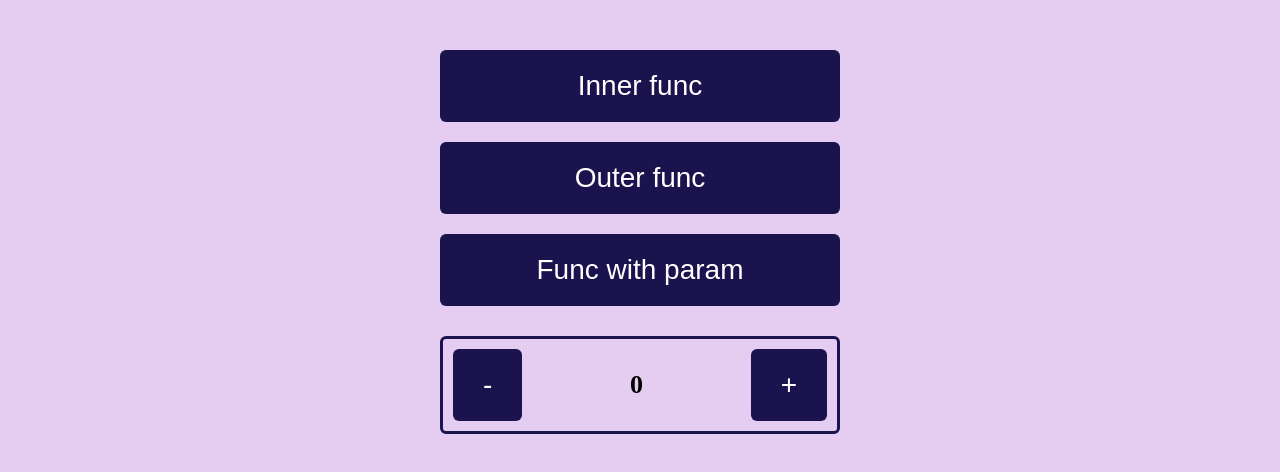
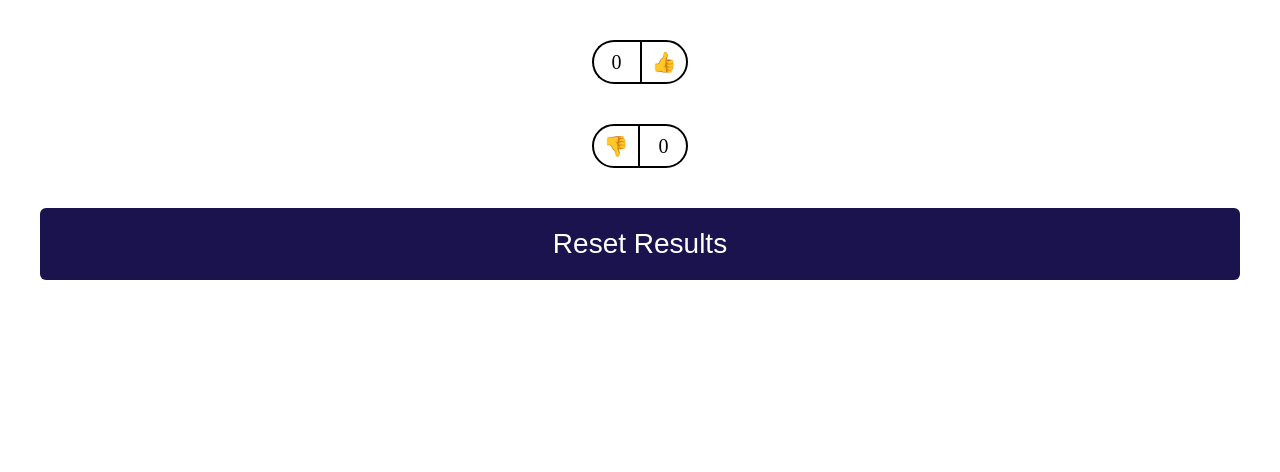
Before and after one commit to orekhov-vitaly/71_react, a React (Vite) app: page / in a window 1280 px wide. Shown: the top 472 px of the page. Built offline with nearby package versions, Linux system fonts and the light colour scheme.

Commit message:
Add Homework04

```diff
--- a/src/App.jsx
+++ b/src/App.jsx
@@ -5,10 +5,11 @@
 // Импорты лекций
 // import Lesson02 from "./lessons/Lesson02/Lesson02";
 // import Lesson03 from "./lessons/Lesson03/Lesson03";
-import Lesson04 from "./lessons/Lesson04/Lesson04";
+// import Lesson04 from "./lessons/Lesson04/Lesson04";
 
 // Импорты домашних работ
 // import Homework02 from "./homeworks/Homework02/Homework02";
+import Homework04 from "./homeworks/Homework04/Homework04";
 
 function App() {
     return (
@@ -20,10 +21,11 @@ function App() {
             {/* Лекции */}
             {/* <Lesson02 /> */}
             {/* <Lesson03 /> */}
-            <Lesson04/>
+            {/* <Lesson04/> */}
 
             {/* Домашние работы */}
             {/* <Homework02/> */}
+            <Homework04/>
         </>
     );
 }
--- /dev/null
+++ b/src/components/Feedback/Feedback.jsx
@@ -0,0 +1,28 @@
+import { useState } from "react";
+
+import "./styles.css";
+import Button from "../Button/Button";
+
+function Feedback() {
+    const [likeCount, setLikeCount] = useState(0);
+    const [dislikeCount, setDislikeCount] = useState(0);
+    const onLikeClick = () => {setLikeCount((prevState) => ++prevState)};
+    const onDislikeClick = () => {setDislikeCount((prevState) => ++prevState)};
+    const onResetClick = () => {setLikeCount(0);setDislikeCount(0)};
+
+    return(
+        <div className="feedback-wrapper">
+            <div className="like-container">
+                <div className="like-counter">{likeCount}</div>
+                <Button name="👍" onClick={onLikeClick}/>
+            </div>
+            <div className="dislike-container">
+                <Button name="👎" onClick={onDislikeClick}/>
+                <div className="dislike-counter">{dislikeCount}</div>
+            </div>
+            <Button name="Reset Results" onClick={onResetClick}/>
+        </div>
+    );
+};
+
+export default Feedback;
--- /dev/null
+++ b/src/components/Feedback/styles.css
@@ -0,0 +1,64 @@
+.feedback-wrapper {
+    width: 100%;
+    padding: 40px;
+}
+
+.like-container,
+.dislike-container {
+    display: flex;
+    justify-content: center;
+    align-items: center;
+    margin: 0 0 40px;
+}
+
+.like-container .button {
+    width: auto;
+    padding: 10px;
+    background: #fff;
+    border: 2px solid #000;
+    border-radius: 0 100px 100px 0;
+    font-size: 20px;
+    line-height: 1;
+    transition: background 0.2s;
+}
+
+.dislike-container .button {
+    width: auto;
+    padding: 10px;
+    background: #fff;
+    border: 2px solid #000;
+    border-radius: 100px 0 0 100px;
+    font-size: 20px;
+    line-height: 1;
+    transition: background 0.2s;
+}
+
+.like-container .button:hover {
+    background: #cacaca;
+}
+
+.like-counter {
+    width: auto;
+    min-width: 48px;
+    padding: 10px;
+    background: #fff;
+    border: 2px solid #000;
+    border-right: none;
+    border-radius: 100px 0 0 100px;
+    font-size: 20px;
+    line-height: 1;
+    text-align: center;
+}
+
+.dislike-counter {
+    width: auto;
+    min-width: 48px;
+    padding: 10px;
+    background: #fff;
+    border: 2px solid #000;
+    border-left: none;
+    border-radius: 0 100px 100px 0;
+    font-size: 20px;
+    line-height: 1;
+    text-align: center;
+}
--- /dev/null
+++ b/src/homeworks/Homework04/Homework04.jsx
@@ -0,0 +1,10 @@
+import Feedback from "../../components/Feedback/Feedback";
+import "./styles.css";
+
+function Homework04() {
+    return(
+        <Feedback/>
+    );
+};
+
+export default Homework04;
```
Also changed, not shown: src/homeworks/Homework04/styles.css (added).
